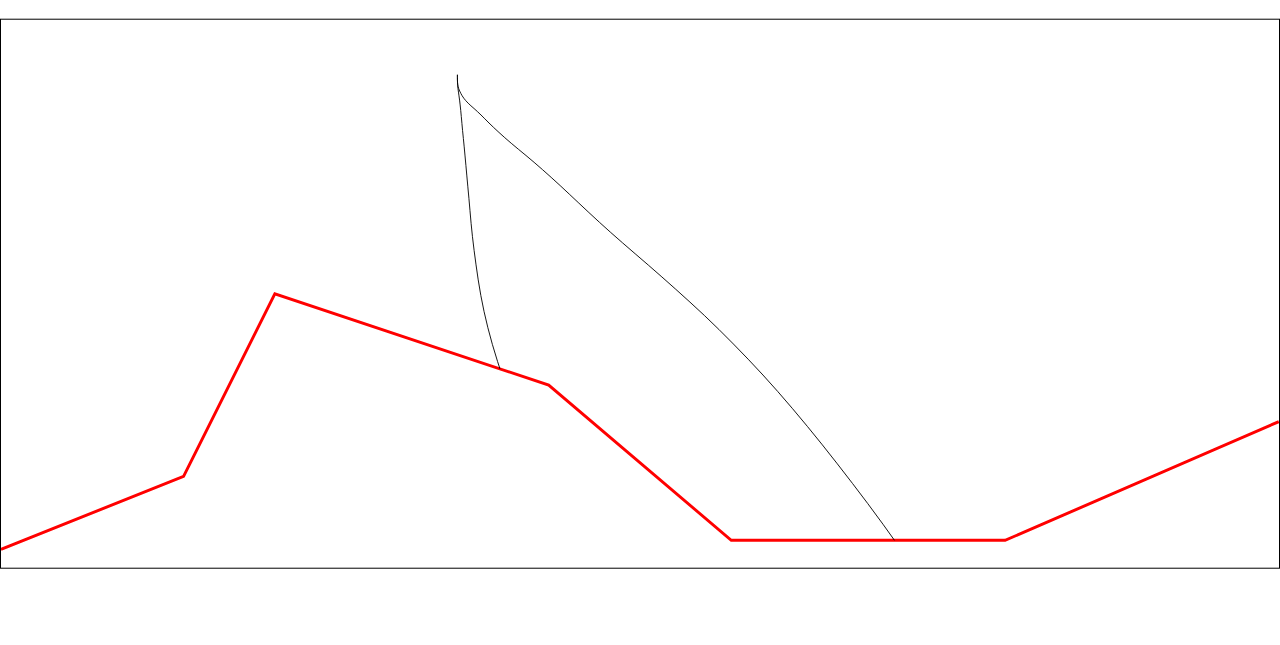
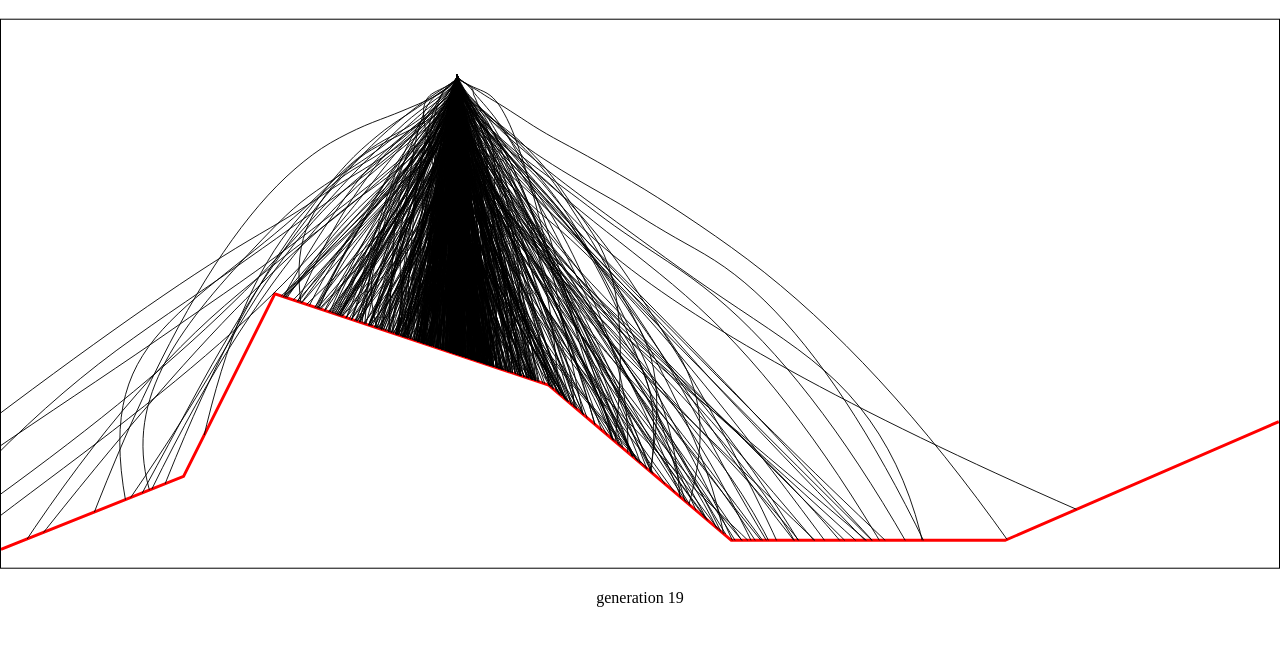
Before and after one commit to alg4c/marsLander, a plain HTML site: page index.html in a window 1280 px wide. Shown: the part 61-706 px from the top of the page. Drawn offline with Linux system fonts and the light colour scheme.

Commit message:
May build

```diff
--- a/index.html
+++ b/index.html
@@ -1,15 +1,15 @@
 <!DOCTYPE html>
 <html lang="en">
   <head>
+    <meta charset="UTF-8" />
     <link rel="stylesheet" href="styles.css" />
-    <meta charset="UTF-8" />
-    <meta http-equiv="X-UA-Compatible" content="IE=edge" />
     <meta name="viewport" content="width=device-width, initial-scale=1.0" />
     <title>Mars Lander Visual Debug</title>
   </head>
   <body>
     <h1>Mars Lander</h1>
     <svg id="svg" viewBox="0 0 7000 3000"></svg>
+    <div class="svg-info"></div>
   </body>
   <script type="module" src="main.js"></script>
 </html>
--- a/main.js
+++ b/main.js
@@ -1,3 +1,4 @@
 import { generate } from "./modules/geneticAlgorithm.js";
 
-console.log(generate(40, 60, 0.02, 20));
+const solution = generate(40, 40, 0.02, 20);
+console.log(solution || "Solution not found :(");
--- a/modules/geneticAlgorithm.js
+++ b/modules/geneticAlgorithm.js
@@ -1,5 +1,6 @@
 import { shipFactory } from "./ship.js";
 import { geography } from "./geography.js";
+import { clamp } from "./ship.js";
 
 const random = (min, max) => Math.floor(Math.random() * (max - min)) + min;
 
@@ -11,21 +12,53 @@ function Gene() {
   this.thrust = random(-1, 2);
 }
 
-//chromosome is one set of vector pairs to be evaluated.
+//Chromosome is one set of vector pairs to be evaluated.
 export function Chromosome(nGenes) {
   this.genes = new Array(nGenes).fill(null).map(() => new Gene());
   // fitness based on x dimension distance from nearest LZ border
   this.fitness = function ({ position, velocity, angle }) {
     //get the west and east borders of the landing zone
     const { x1: lzX1, x2: lzX2 } = geography.getLZ();
-    //calculate distanceError
-    const distanceError =
+    //calculate MAXIMUM error for each parameter
+    const dErrorMAX = Math.max(dist(lzX1, 0), dist(lzX2, 6999));
+    const vxErrorMAX = 100;
+    const vyErrorMAX = 200;
+    const aErrorMAX = 75;
+    //calculate distanceError in x plane
+    const dError =
       position.x >= lzX1 && position.x <= lzX2
         ? 0
         : Math.min(dist(lzX1, position.x), dist(lzX2, position.x));
+    //calculate velocity error in x plane. Clamp maximum error to 100
+    const vxError = clamp(Math.abs(velocity.x) - 20, 0, vxErrorMAX);
+    //calculate velocity error in y plane. Clamp maximum error to 200
+    const vyError = clamp(Math.abs(velocity.y) - 40, 0, vyErrorMAX);
+    //calculate angleError
+    const aError = clamp(Math.abs(angle) - 15, 0, aErrorMAX);
 
-    const fitness = 1 / (1 + distanceError);
-    return fitness;
+    const fit =
+      1 -
+      dError / dErrorMAX +
+      (1 - vxError / vxErrorMAX) +
+      //(1 - vyError / vyErrorMAX) +
+      (1 - aError / aErrorMAX);
+
+    console.log({
+      dError,
+      dErrorMAX,
+      vxError,
+      vxErrorMAX,
+      vyError,
+      vyErrorMAX,
+      aError,
+      aErrorMAX,
+      position,
+      angle,
+      velocity,
+      fit,
+    });
+
+    return fit;
   };
   this.crossover = function (partner) {
     const child = new Chromosome(nGenes);
@@ -61,12 +94,12 @@ export function Population(size, nGenes, mutationRate) {
     const matingPool = [];
 
     for (const m of this.members) {
-      const fMax = 100; // maximum fitness based on fitness function
-      const f = Math.floor(m.fitness(shipFactory(m.genes)) * 100) || 1;
-      // TODO if f == max, stop algo and return solution chrom
+      const fMax = 300; // maximum fitness based on fitness function
+      const ship = shipFactory(m.genes);
+      const f = Math.floor(m.fitness(ship) * 100) || 1;
 
-      if (f == fMax) {
-        return m;
+      if (f === fMax) {
+        return { Chromosome: m, Ship: ship };
       }
 
       for (let i = 0; i < f; i += 1) {
@@ -92,8 +125,10 @@ export function Population(size, nGenes, mutationRate) {
   };
   this.evolve = function (generations) {
     for (let i = 0; i < generations; i++) {
+      document.querySelector(".svg-info").textContent = `generation ${i}`;
       const pool = this._selectMembersForMating();
-      if (pool.constructor.name === "Chromosome") return pool;
+      //TODO rewrite function exit condition to handle complex object coming out Ex. {Chrom, ship}
+      if (pool.hasOwnProperty("Chromosome")) return pool;
       this._reproduce(pool);
     }
   };
--- a/modules/ship.js
+++ b/modules/ship.js
@@ -1,7 +1,7 @@
 import { geography } from "./geography.js";
 import { drawLine, intersect } from "./svg.js";
 
-const clamp = (num, min, max) => Math.min(Math.max(num, min), max);
+export const clamp = (num, min, max) => Math.min(Math.max(num, min), max);
 const deg_to_rad = (degrees) => degrees * (Math.PI / 180);
 
 const GRAVITY = -3.711;
--- a/styles.css
+++ b/styles.css
@@ -30,3 +30,8 @@ svg {
   stroke: green;
   stroke-width: 10px;
 }
+
+p {
+  width: 80vw;
+  overflow-wrap: break-word;
+}
```
